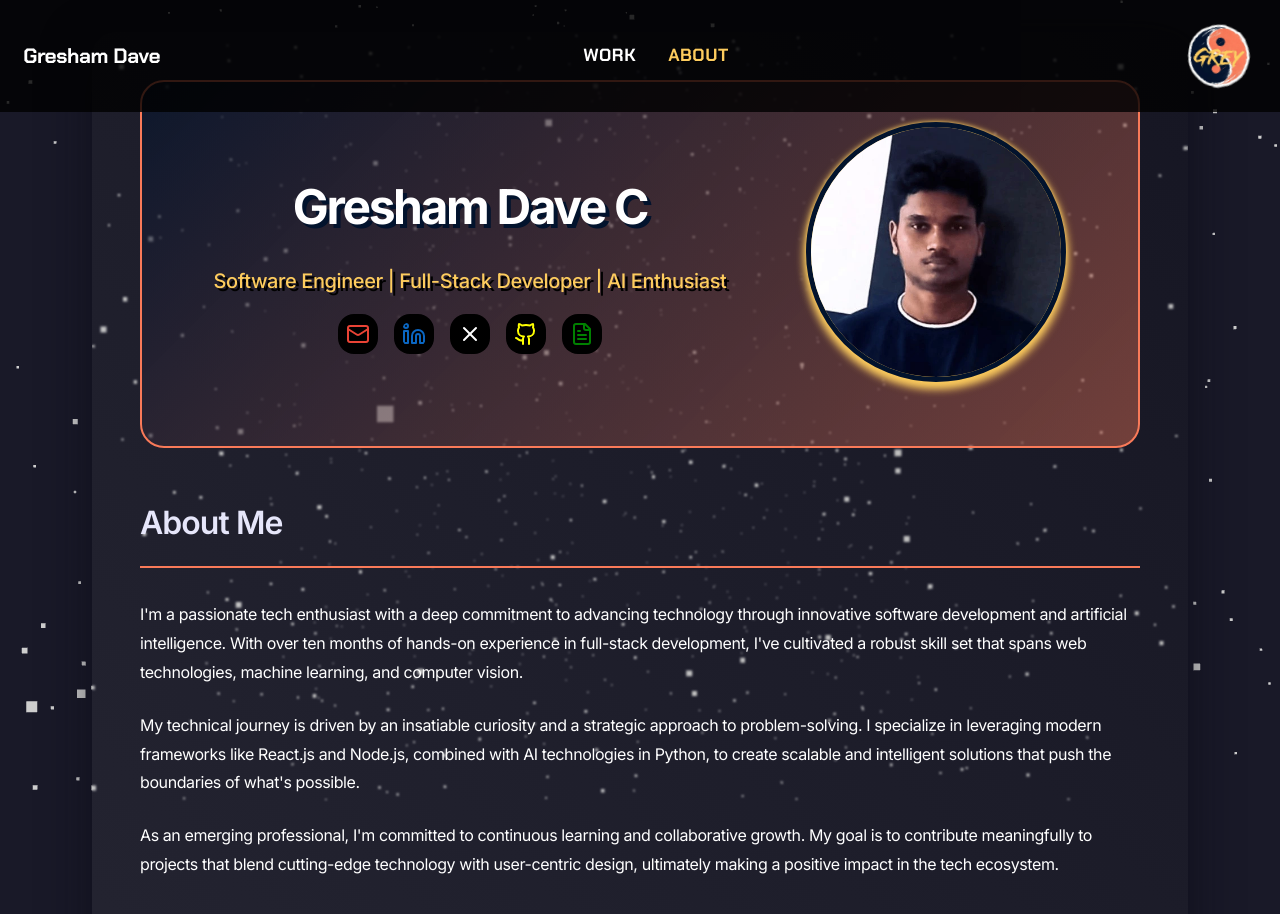
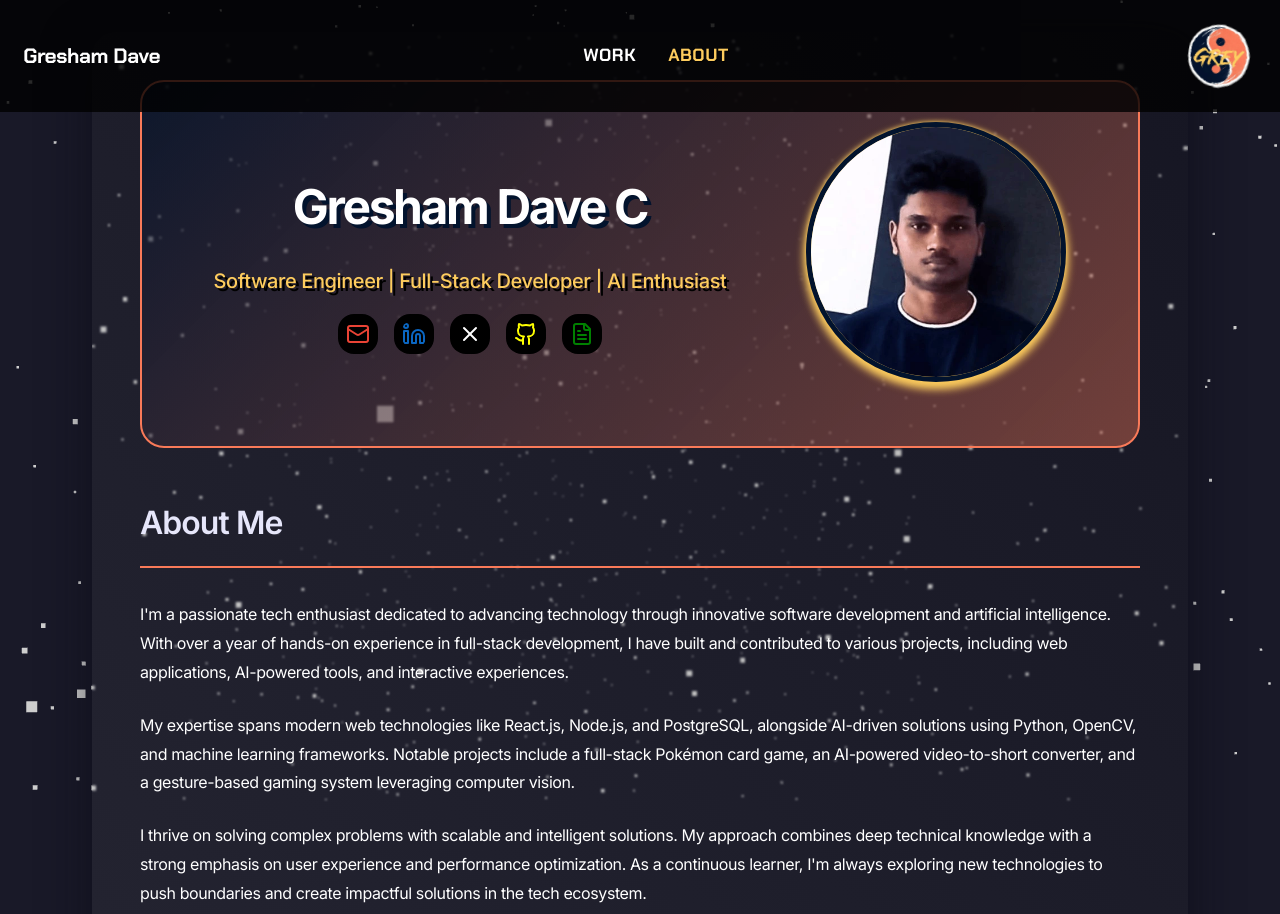
Before and after one commit to Greyash-Dave/grey-portfolio, a React (Vite) app: page /about in a window 1280 px wide. Shown: the top 914 px of the page. Built offline with nearby package versions, Linux system fonts and the light colour scheme.

Commit message:
updated details

```diff
--- a/src/components/About.css
+++ b/src/components/About.css
@@ -234,7 +234,7 @@ body {
 }
 
 .contact-item:hover{
-    border: 2px solid white;
+    border: 2px solid var(--yang);
 }
 
 .contact-item:hover .contact-icon {
--- a/src/components/About.jsx
+++ b/src/components/About.jsx
@@ -215,20 +215,19 @@ const About = () => {
           <h2 className="section-title">About Me</h2>
           <div className="text-block">
           <p>
-              I'm a passionate tech enthusiast with a deep commitment to advancing technology through innovative
-              software development and artificial intelligence. With over ten months of hands-on experience in
-              full-stack development, I've cultivated a robust skill set that spans web technologies, machine learning,
-              and computer vision.
+            I'm a passionate tech enthusiast dedicated to advancing technology through innovative software development
+            and artificial intelligence. With over a year of hands-on experience in full-stack development, I have built and
+            contributed to various projects, including web applications, AI-powered tools, and interactive experiences.
           </p>
           <p>
-              My technical journey is driven by an insatiable curiosity and a strategic approach to problem-solving.
-              I specialize in leveraging modern frameworks like React.js and Node.js, combined with AI technologies
-              in Python, to create scalable and intelligent solutions that push the boundaries of what's possible.
+            My expertise spans modern web technologies like React.js, Node.js, and PostgreSQL, alongside AI-driven solutions
+            using Python, OpenCV, and machine learning frameworks. Notable projects include a full-stack Pokémon card game,
+            an AI-powered video-to-short converter, and a gesture-based gaming system leveraging computer vision.
           </p>
           <p>
-              As an emerging professional, I'm committed to continuous learning and collaborative growth. My goal is
-              to contribute meaningfully to projects that blend cutting-edge technology with user-centric design,
-              ultimately making a positive impact in the tech ecosystem.
+            I thrive on solving complex problems with scalable and intelligent solutions. My approach combines deep technical
+            knowledge with a strong emphasis on user experience and performance optimization. As a continuous learner, I'm always
+            exploring new technologies to push boundaries and create impactful solutions in the tech ecosystem.
           </p>
           </div>
         </motion.div>
```
Lines whose indentation alone changed are shown as unchanged.
